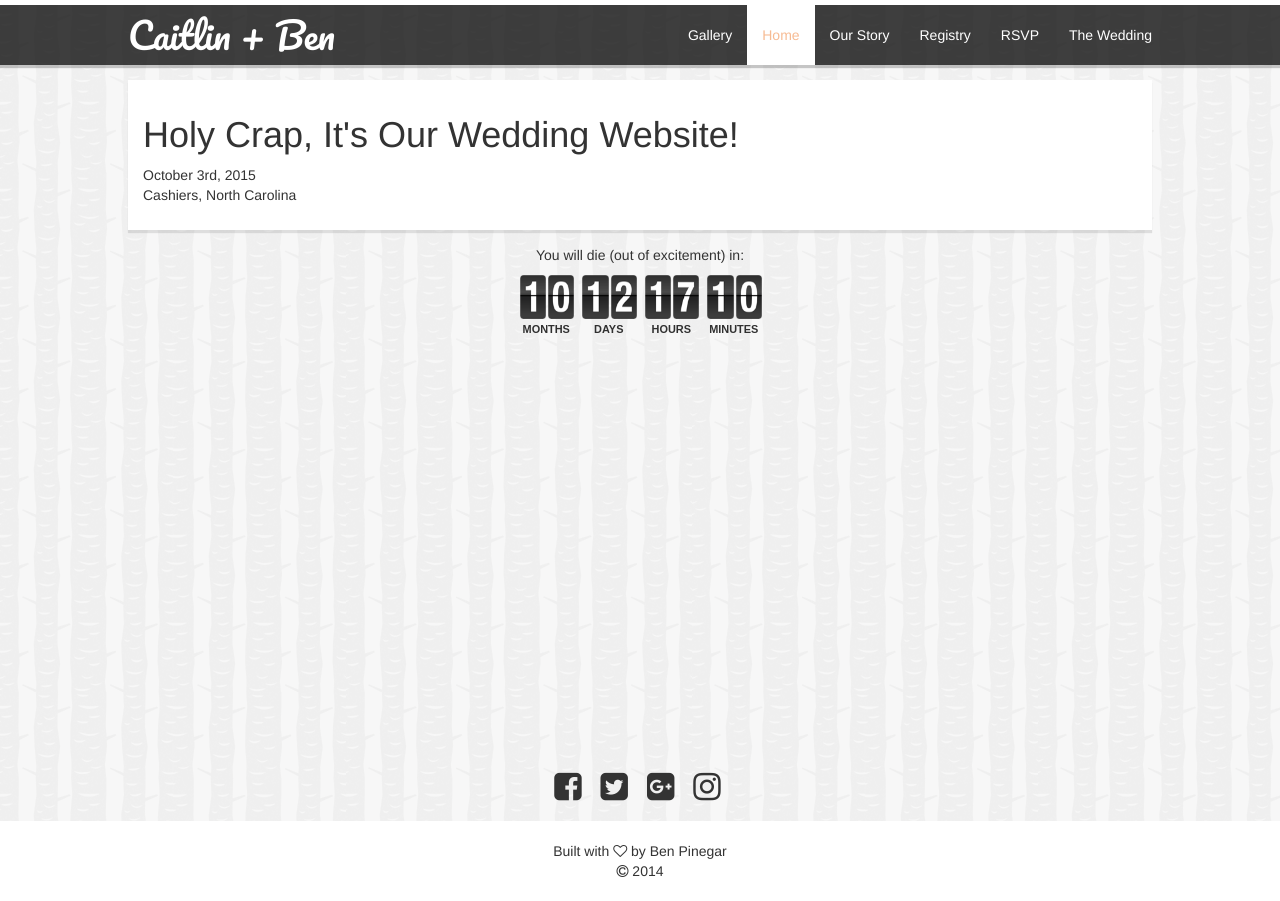
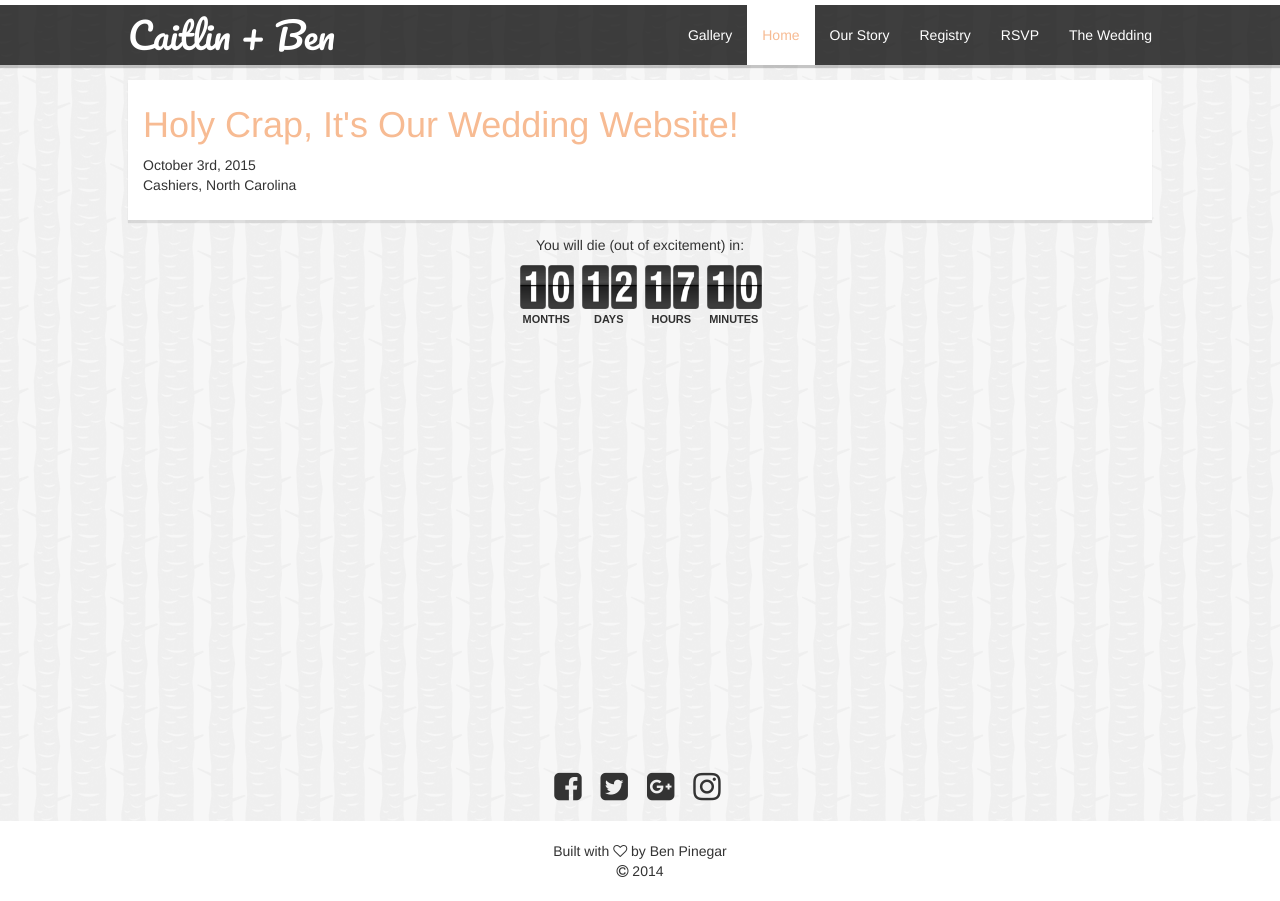
Before and after one commit to bpinegar/bpinegar.github.io, a Jekyll site: the page built from index.html, in a window 1280 px wide. Built offline with Jekyll 4.4.1, drawn with Linux system fonts in a browser that asks for light colours; nearby versions of some CDN libraries.

Commit message:
Update _custom.scss

```diff
--- a/_sass/_custom.scss
+++ b/_sass/_custom.scss
@@ -45,6 +45,10 @@ footer {
   margin-top: 10px;
   margin-bottom: 10px;
   box-shadow: 0px 3px 1px rgba(0,0,0,0.1);
+}
+.body-content > h1 {
+  margin-top: 10px;
+  color: #F7BB93;
 }
 .navbar {
   border: none;
```
